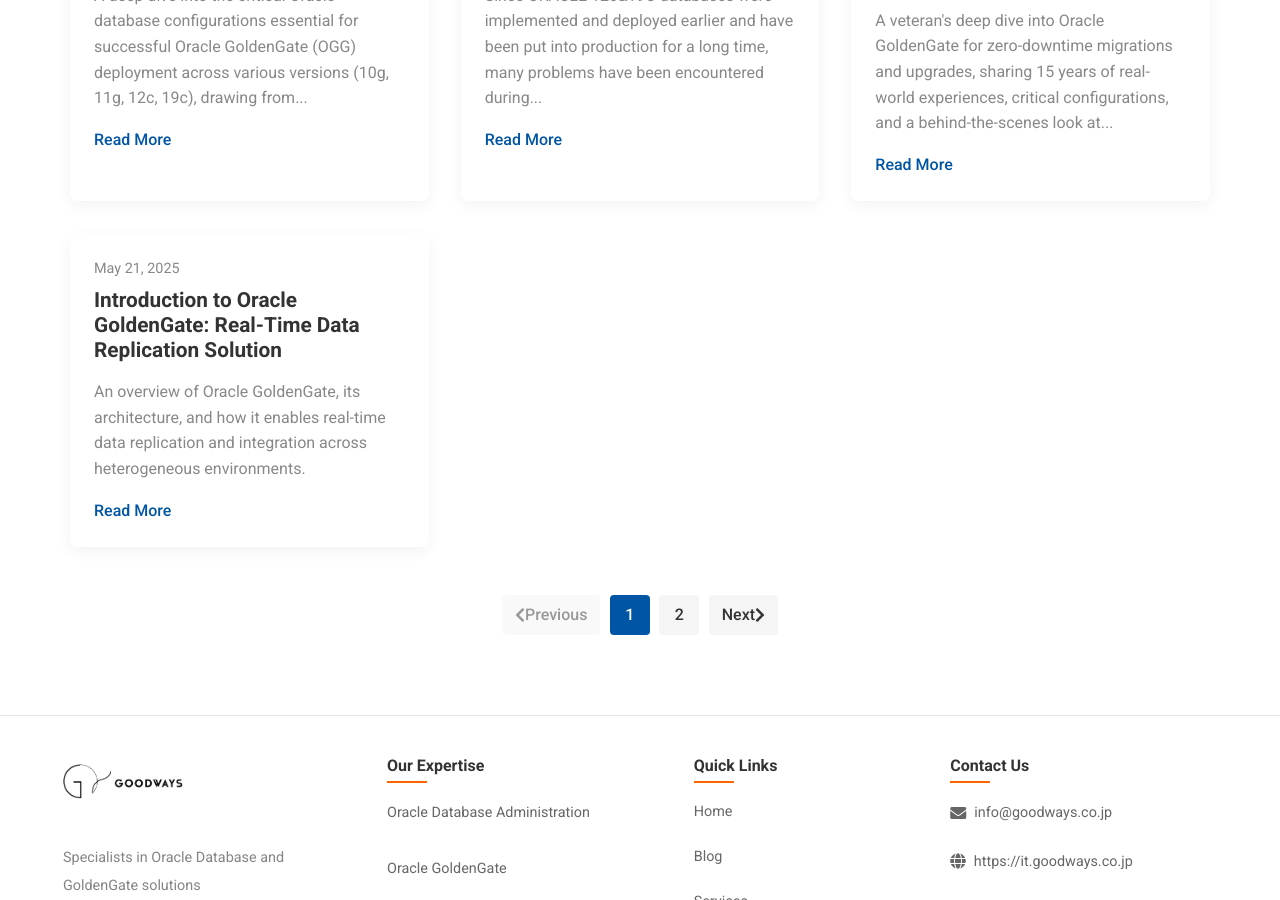
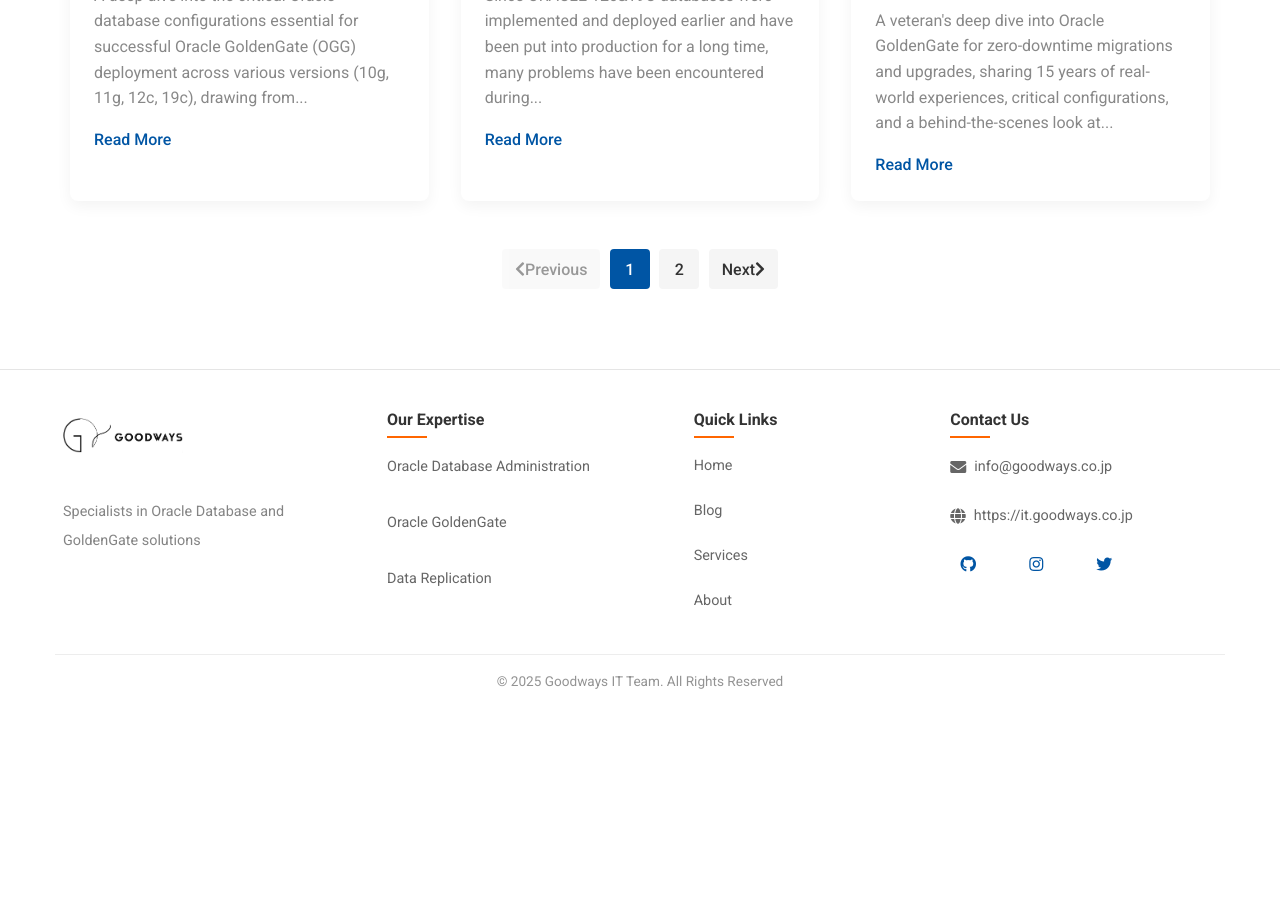
Before and after one commit to goodwaysIT/en, a Jekyll site: the page built from blog/index.html, in a window 1280 px wide and 900 px high, scrolled down 1291 px. Built offline with Jekyll 4.4.1, drawn with Linux system fonts in a browser that asks for light colours; the list of posts is cut into pages by our own code; after the commit the page ends 2000 px from its top, so only the background shows below that.

```diff
--- a/_config.yml
+++ b/_config.yml
@@ -34,7 +34,7 @@
   - jekyll-paginate
 
 # Pagination settings
-paginate: 10
+paginate: 9
 paginate_path: "/blog/page:num/"
 
 # Collections
```
